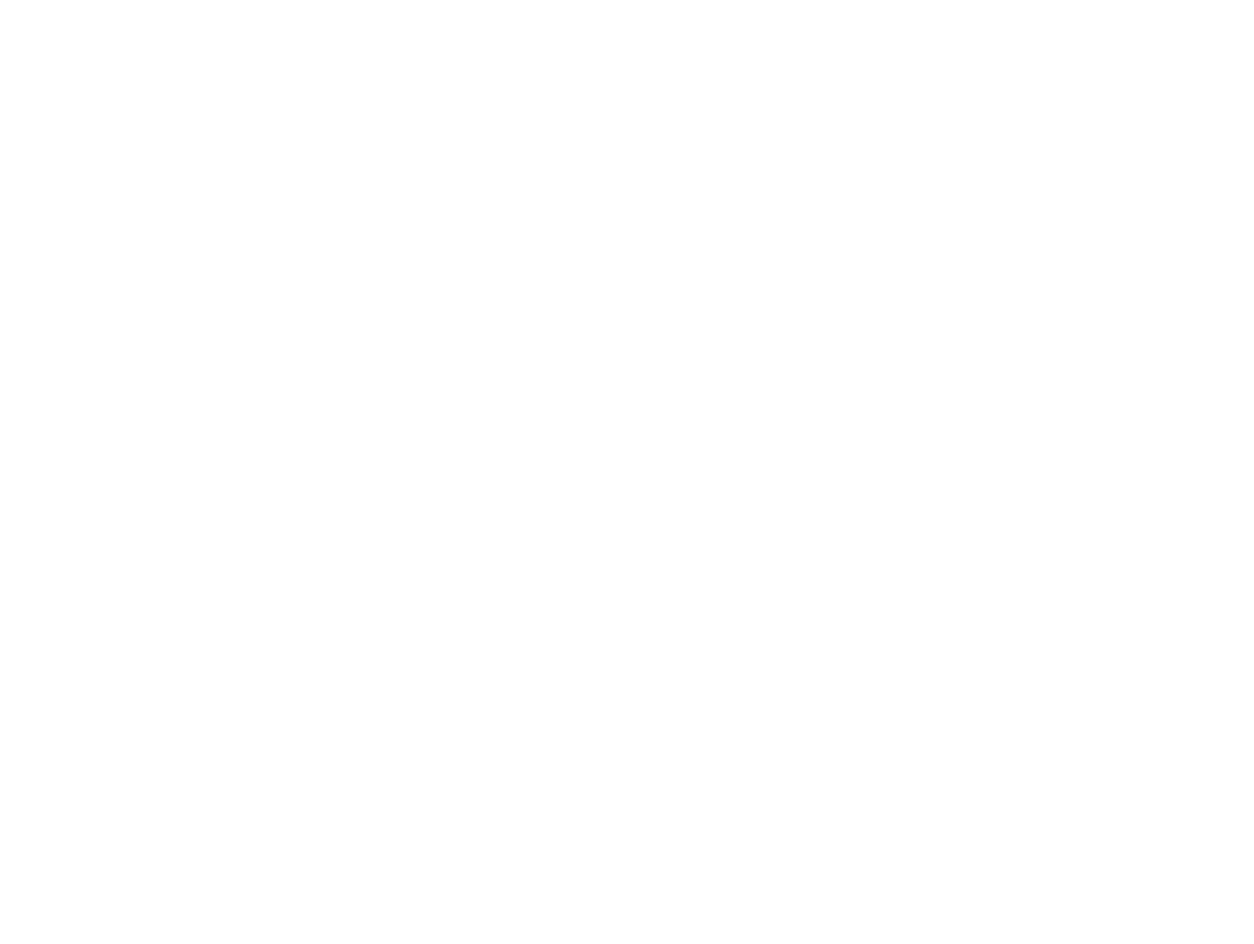
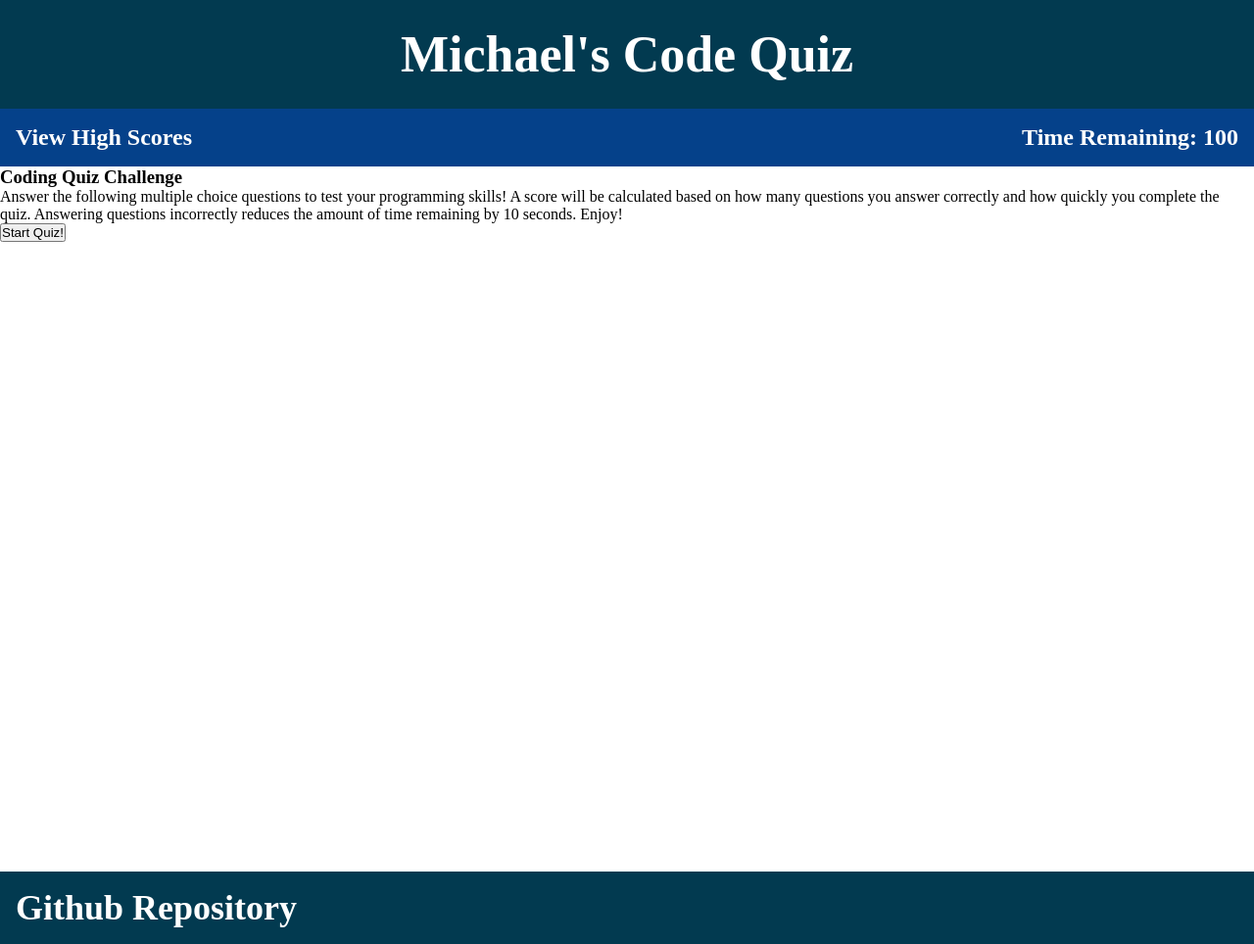
Before and after one commit to michael-rodriguez22/WEB-API-CHALLENGE-code-quiz, a plain HTML site: page index.html in a window 1280 px wide. Shown: the whole page at 98% size. Before the commit the page ends 800 px from the top, so only its background shows below. Drawn offline with Linux system fonts and the light colour scheme.

Commit message:
initial directory structure, header and footer

```diff
--- a/assets/css/style.css
+++ b/assets/css/style.css
@@ -0,0 +1,63 @@
+/* general / utility */
+* {
+  box-sizing: border-box;
+  padding: 0;
+  margin: 0;
+}
+
+:root {
+  --pink: #fb88c9;
+  --purple: #e785ea;
+  --blue-1: #66688f;
+  --blue-2: #05418a;
+  --blue-3: #023a50;
+}
+
+/* header */
+
+.title {
+  background-color: var(--blue-3);
+  color: #fff;
+  font-size: 52px;
+  padding: 0.5em 0;
+  text-align: center;
+}
+
+.title:hover {
+    cursor: pointer;
+}
+
+.subtitle {
+  background-color: var(--blue-2);
+  color: #fff;
+  display: flex;
+  justify-content: space-between;
+  padding: 1em;
+  text-align: center;
+}
+
+#local-storage-el:hover {
+  cursor: pointer;
+}
+
+/* main */
+
+main {
+    height: 90vh;
+}
+
+/* footer */
+
+footer {
+    background-color: var(--blue-3);
+    padding: 1em;
+}
+
+footer h4 {
+    font-size: 36px;
+    color: #fff;
+}
+
+footer h4:hover {
+    cursor: pointer;
+}
--- a/index.html
+++ b/index.html
@@ -1,12 +1,30 @@
 <!DOCTYPE html>
 <html lang="en">
-<head>
-    <meta charset="UTF-8">
-    <meta http-equiv="X-UA-Compatible" content="IE=edge">
-    <meta name="viewport" content="width=device-width, initial-scale=1.0">
+  <head>
+    <meta charset="UTF-8" />
+    <meta http-equiv="X-UA-Compatible" content="IE=edge" />
+    <meta name="viewport" content="width=device-width, initial-scale=1.0" />
     <title>Code Quiz</title>
-</head>
-<body>
-
-</body>
+    <link rel="stylesheet" href="assets/css/style.css" />
+  </head>
+  <body>
+    <header>
+      <h1 class="title">Michael's Code Quiz</h1>
+      <div class="subtitle">
+        <h2 id="local-storage-el">View High Scores</h2>
+        <h2>Time Remaining: <span id="timerEl">100</span></h2>
+      </div>
+    </header>
+    <main>
+        <section class="intro">
+            <h3>Coding Quiz Challenge</h3>
+            <p>Answer the following multiple choice questions to test your programming skills! A score will be calculated based on how many questions you answer correctly and how quickly you complete the quiz. Answering questions incorrectly reduces the amount of time remaining by 10 seconds. Enjoy!</p>
+            <button id="start-button">Start Quiz!</button>
+        </section>
+    </main>
+    <footer>
+        <h4>Github Repository</h4>
+    </footer>
+    <script type="text/Javascript" src="assets/js/quiz.js"></script>
+  </body>
 </html>
```
Also changed, not shown: 1 other file.
